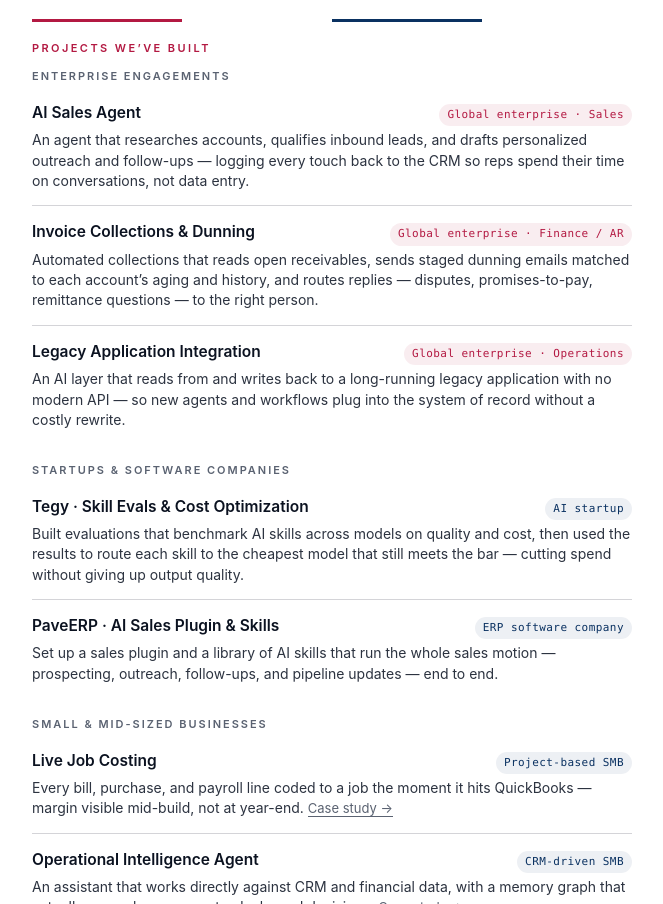
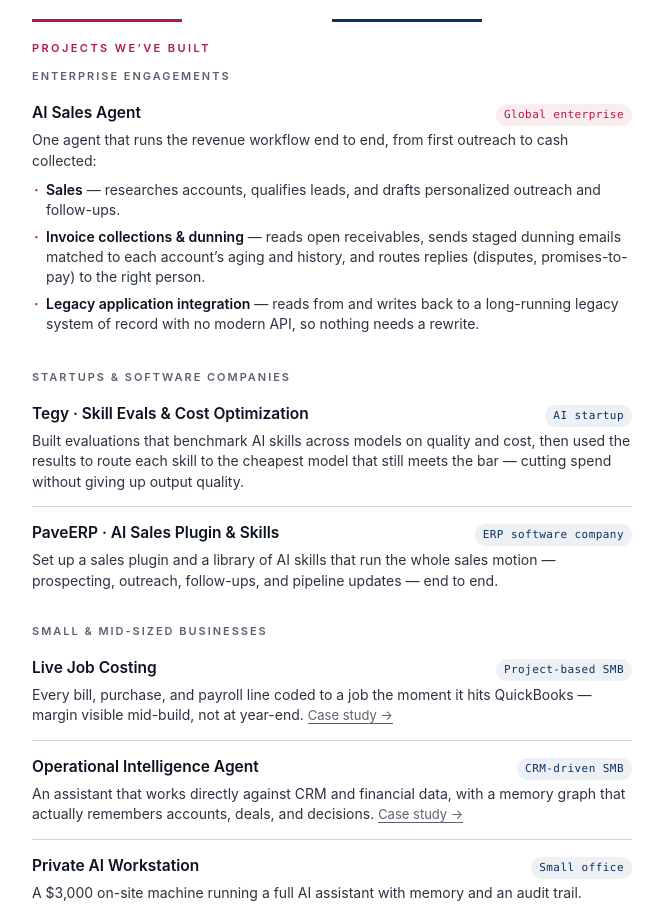
Before and after one commit to mertall/multimodalworks.io, a plain HTML site: page index.html in a window 1280 px wide. Shown: the part 1134-2038 px from the top of the page, without its empty margins (308-971 px from the left). Drawn offline with Linux system fonts and the light colour scheme.

Commit message:
feat(home): merge enterprise work into one AI Sales Agent project
Collections/dunning and legacy integration are capabilities of the sales agent.

Co-Authored-By: Claude Opus 5.5 <noreply@anthropic.com>
Claude-Session: https://claude.ai/code/session_0139H4mbAqeigkMzKpQuUGVX

```diff
--- a/index.html
+++ b/index.html
@@ -403,6 +403,23 @@
       .projects .enterprise .client { color: var(--red); background: rgba(179, 25, 66, 0.08); }
       .projects .desc { font-size: 14px; color: var(--ink-soft); margin-top: 4px; line-height: 1.45; }
       .projects .desc a { font-size: 13px; color: var(--ink-mute); }
+      .projects ul.caps { margin-top: 6px; }
+      .projects ul.caps li {
+        border-top: none;
+        padding: 3px 0 3px 14px;
+        position: relative;
+        font-size: 14px;
+        color: var(--ink-soft);
+        line-height: 1.45;
+      }
+      .projects ul.caps li::before {
+        content: "·";
+        position: absolute;
+        left: 2px;
+        color: var(--red);
+        font-weight: 700;
+      }
+      .projects ul.caps li strong { color: var(--ink); font-weight: 600; }
       .projects .more { margin-top: 16px; font-size: 14px; }
 
       /* Service-pick list in hero */
@@ -546,23 +563,14 @@
           <li class="enterprise">
             <div class="row1">
               <span class="name">AI Sales Agent</span>
-              <span class="client">Global enterprise &middot; Sales</span>
+              <span class="client">Global enterprise</span>
             </div>
-            <p class="desc">An agent that researches accounts, qualifies inbound leads, and drafts personalized outreach and follow-ups &mdash; logging every touch back to the CRM so reps spend their time on conversations, not data entry.</p>
-          </li>
-          <li class="enterprise">
-            <div class="row1">
-              <span class="name">Invoice Collections &amp; Dunning</span>
-              <span class="client">Global enterprise &middot; Finance / AR</span>
-            </div>
-            <p class="desc">Automated collections that reads open receivables, sends staged dunning emails matched to each account&rsquo;s aging and history, and routes replies &mdash; disputes, promises-to-pay, remittance questions &mdash; to the right person.</p>
-          </li>
-          <li class="enterprise">
-            <div class="row1">
-              <span class="name">Legacy Application Integration</span>
-              <span class="client">Global enterprise &middot; Operations</span>
-            </div>
-            <p class="desc">An AI layer that reads from and writes back to a long-running legacy application with no modern API &mdash; so new agents and workflows plug into the system of record without a costly rewrite.</p>
+            <p class="desc">One agent that runs the revenue workflow end to end, from first outreach to cash collected:</p>
+            <ul class="caps">
+              <li><strong>Sales</strong> &mdash; researches accounts, qualifies leads, and drafts personalized outreach and follow-ups.</li>
+              <li><strong>Invoice collections &amp; dunning</strong> &mdash; reads open receivables, sends staged dunning emails matched to each account&rsquo;s aging and history, and routes replies (disputes, promises-to-pay) to the right person.</li>
+              <li><strong>Legacy application integration</strong> &mdash; reads from and writes back to a long-running legacy system of record with no modern API, so nothing needs a rewrite.</li>
+            </ul>
           </li>
         </ul>
 
```
